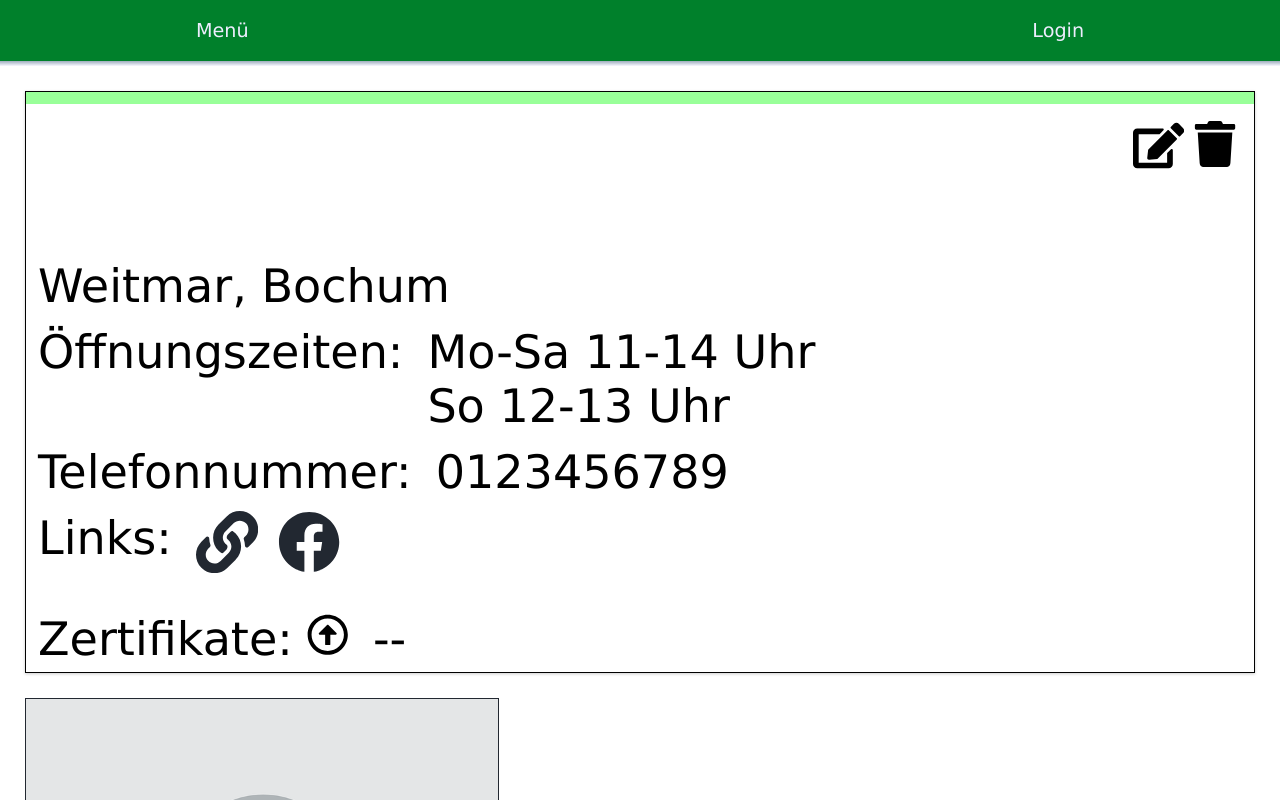
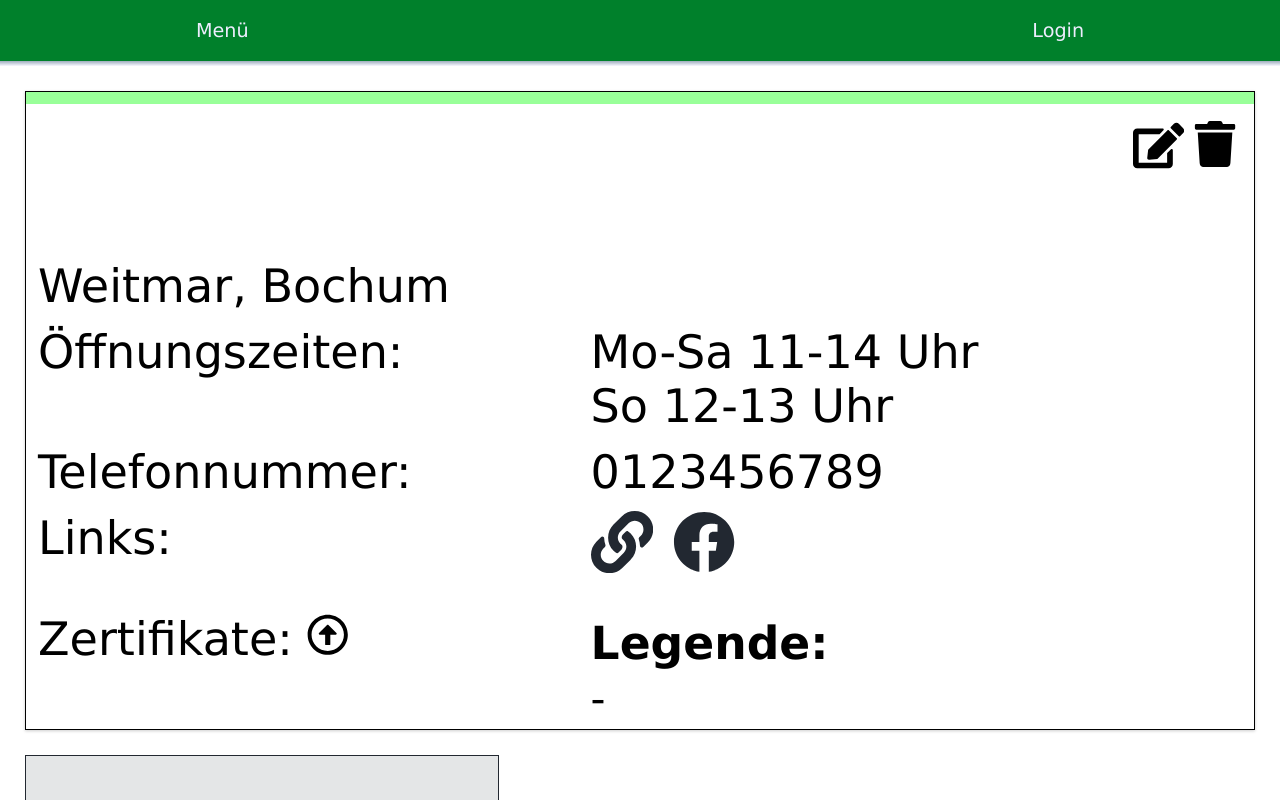
Before and after one commit to TobiasHasenkamp/ecobo, a React (Create React App) app in the folder frontend/: page /bo/element/1 in a window 1280 px wide. Both pictures are taken after a click on the icon 328 px from the left and 635 px from the top of the page. Built offline with nearby package versions, Linux system fonts and the light colour scheme; no server answers.

Commit message:
Small fix for the layout inside the different tables after adding the certificate icons.

```diff
--- a/frontend/src/main/list-route/EcoElementPage.js
+++ b/frontend/src/main/list-route/EcoElementPage.js
@@ -177,8 +177,9 @@ export default function EcoElementPage(){
                                                                    onClick={handleShowCertificateLegend}/>}
                                 </StyledCell>
                                 <StyledCell>
-                                    {mapCertificates(ecoElement, "large")}
-                                    {certificateLegendIsOpen && mapCertificates(ecoElement, "withText")}
+                                    {certificateLegendIsOpen ?
+                                        <StyledLegendDiv> <div className="heading">Legende:</div> {mapCertificates(ecoElement, "withText")} </StyledLegendDiv> :
+                                        mapCertificates(ecoElement, "large")}
                                 </StyledCell>
                             </StyledElementBody>
                         <div/>
@@ -303,3 +304,14 @@ const StyledIcons = styled.div`
     }
   }
 `
+
+const StyledLegendDiv = styled.div`
+  margin-top: 5px;
+  font-size: 0.9em;
+
+  .heading {
+      margin-bottom: 5px;
+      font-size: 1.1em;
+      font-weight: bold;
+  }
+`
--- a/frontend/src/main/list-route/StyledElementsForTableDesign.js
+++ b/frontend/src/main/list-route/StyledElementsForTableDesign.js
@@ -100,7 +100,7 @@ export const StyledElement = styled.div`
 
 export const StyledElementBody = styled.div`
   display: grid;
-  grid-template-columns: auto 1fr;
+  grid-template-columns: 45% 55%;
 `
 
 export const StyledElementHeader = styled.div`
--- a/frontend/src/main/services/mapCertificates.js
+++ b/frontend/src/main/services/mapCertificates.js
@@ -13,7 +13,7 @@ export default function mapCertificates(element, size){
 
     else if (size === "withText"){
         return element.certificates?.map(certificate => (
-                                <StyledLegendCell>
+                                <StyledLegendCell key={certificate}>
                                     <div>{returnCertificateIcon(certificate, "medium")}</div>
                                     <div>{certificate}</div>
                                 </StyledLegendCell>
```
